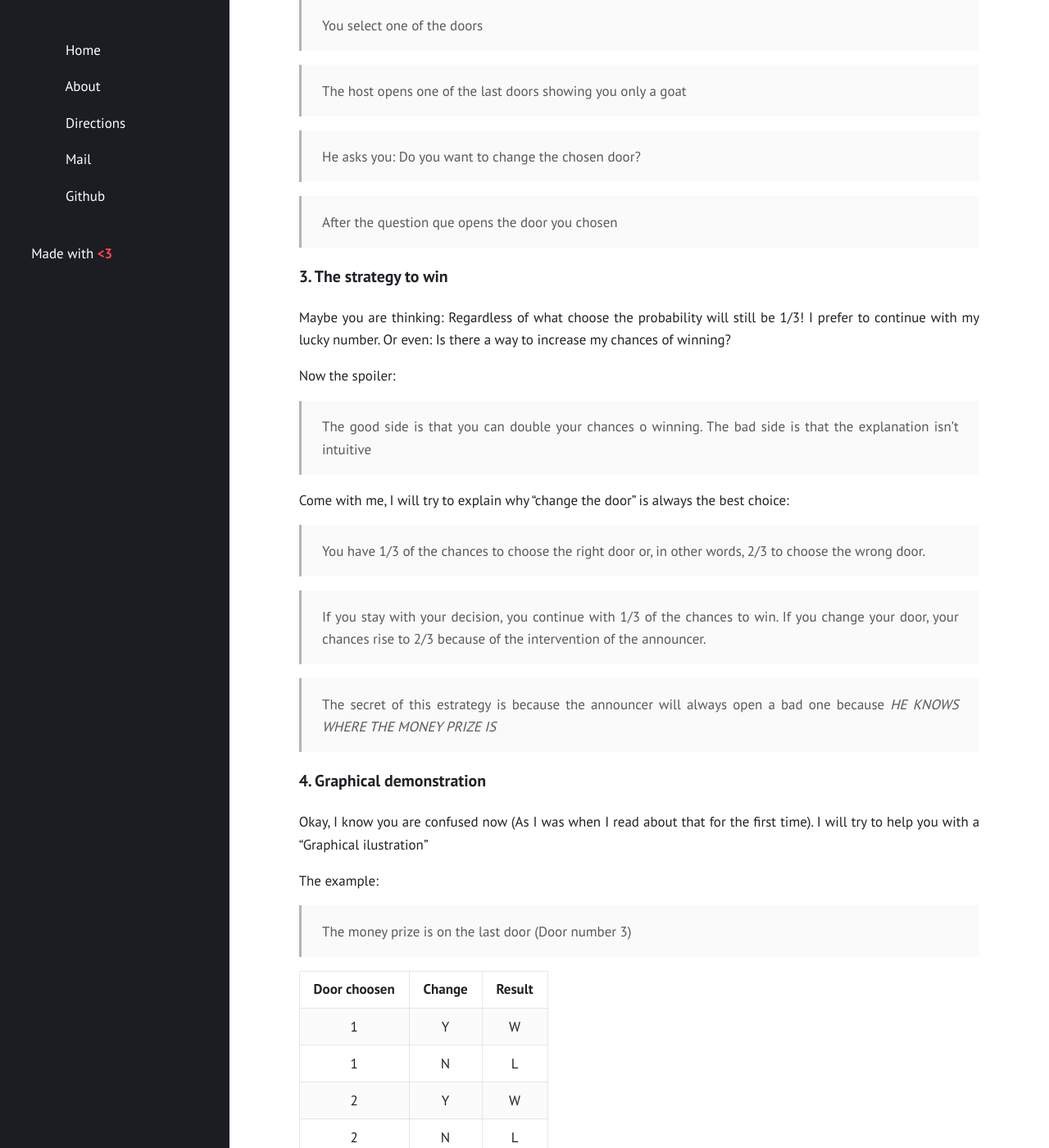
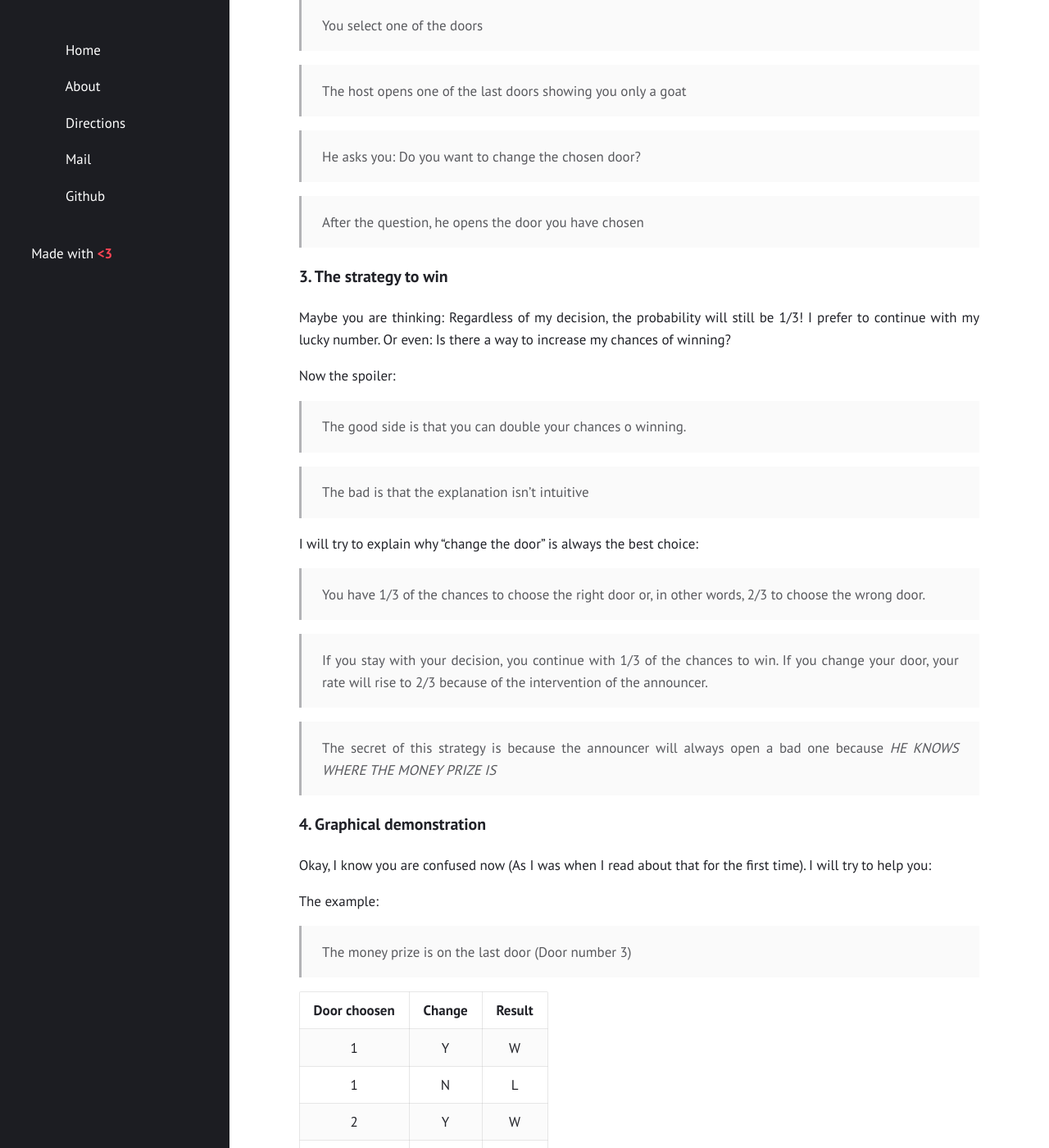
Before and after one commit to barrenha95/barrenha95.github.io, a Jekyll site: the page built from _posts/2022-04-23-monty-hall-calculator.md, in a window 1280 px wide and 1400 px high, scrolled down 2072 px. Shown: the whole window at 82% size. Built offline with Jekyll 4.4.1, drawn with Linux system fonts in a browser that asks for light colours; some of the changed text lies outside the part shown.

Commit message:
monty-hall-calculator-text-review

````diff
--- a/_posts/2022-04-23-monty-hall-calculator.md
+++ b/_posts/2022-04-23-monty-hall-calculator.md
@@ -38,29 +38,30 @@ The steps are simple:
 
 >He asks you: Do you want to change the chosen door?
 
->After the question que opens the door you chosen
+>After the question, he opens the door you have chosen
 
 ### 3. The strategy to win
 
-Maybe you are thinking: Regardless of what choose the probability will still be 1/3! I prefer to continue with my lucky number.
+Maybe you are thinking: Regardless of my decision, the probability will still be 1/3! I prefer to continue with my lucky number.
 Or even: Is there a way to increase my chances of winning?
 
 Now the spoiler:
 >The good side is that you can double your chances o winning.
->The bad side is that the explanation isn't intuitive
 
-Come with me, I will try to explain why "change the door" is always the best choice:
+>The bad is that the explanation isn't intuitive
+
+I will try to explain why "change the door" is always the best choice:
 
 >You have 1/3 of the chances to choose the right door or, in other words, 2/3 to choose the wrong door.
 
->If you stay with your decision, you continue with 1/3 of the chances to win. If you change your door, your chances rise to 2/3 because of the intervention of the announcer.
+>If you stay with your decision, you continue with 1/3 of the chances to win. If you change your door, your rate will rise to 2/3 because of the intervention of the announcer.
 
->The secret of this estrategy is because the announcer will always open a bad one because *HE KNOWS WHERE THE MONEY PRIZE IS*
+>The secret of this strategy is because the announcer will always open a bad one because *HE KNOWS WHERE THE MONEY PRIZE IS*
 
 ### 4. Graphical demonstration
 
 Okay, I know you are confused now (As I was when I read about that for the first time).
-I will try to help you with a "Graphical ilustration"
+I will try to help you:
 
 The example:
 
@@ -75,20 +76,20 @@ The example:
 | 3            | Y      | L      |
 | 3            | N      | W      |
 
->You have 1/3 of chances to choose the right door at first.
->>In this case if you change the door you lose.
+>You have 1/3 of the chances to choose the right door first.
+>>In this case, you will lose if you change the door.
 
->You have 2/3 of chances to choose the wrong door at first.
->>In this case if you change the door you win.
+>You have 2/3 of the chances to choose the wrong door first.
+>>In this case, you will win if you change the door.
 
->If you always assume that you will choose the wrong door at first you will double your chances to win.
+>If you always assume that you will choose the wrong door, you will double your win rate.
 
 ### 5. Simulator in python
 
-To show you how this is a "winner strategy" I've written a script in Python to simulates this.
+To show you this winner shortcut, I've written a script in Python to simulate it.
 >Please, feel free to use this code if you want.
 
-First we will import some libraries used in this script and create a function to "turn" things easier.
+First, we will import some libraries used in this script and create a function to "turn" things easier.
 
 ```python
 # Calling used libraries
@@ -120,7 +121,10 @@ def MontyHall():
     return(result)
 ```
 
-Now let's test the scenarios:
+Now let's test the scenarios.
+For this example, I used ten runs
+> You can try another number of tests if you want
+>> You will notice that the win rate when you change will always be close to 66%
 
 ```python
 
````
Also changed, not shown: other parts of _posts/2022-04-23-monty-hall-calculator.md (+4 -4 lines).
